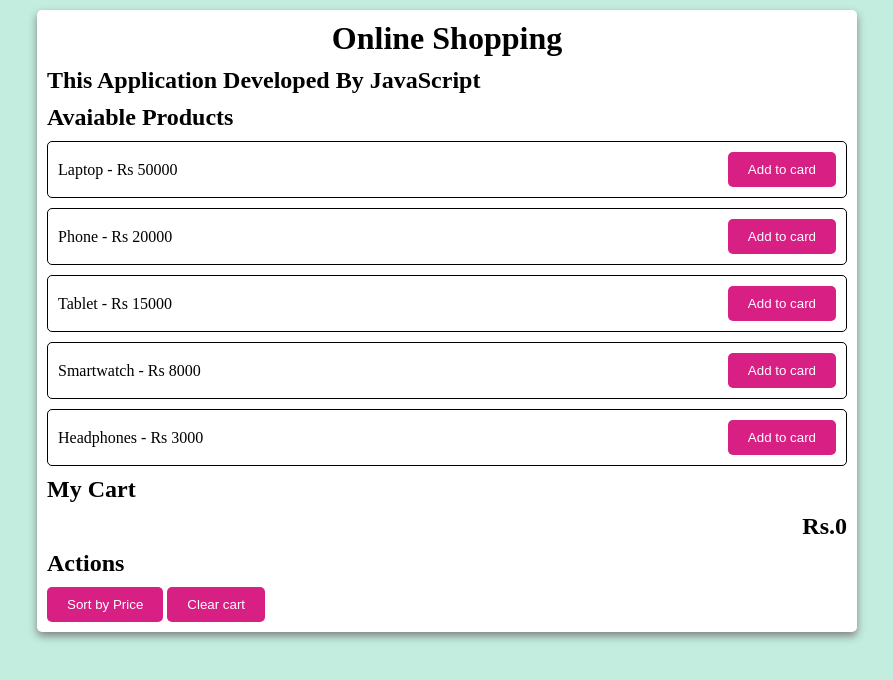
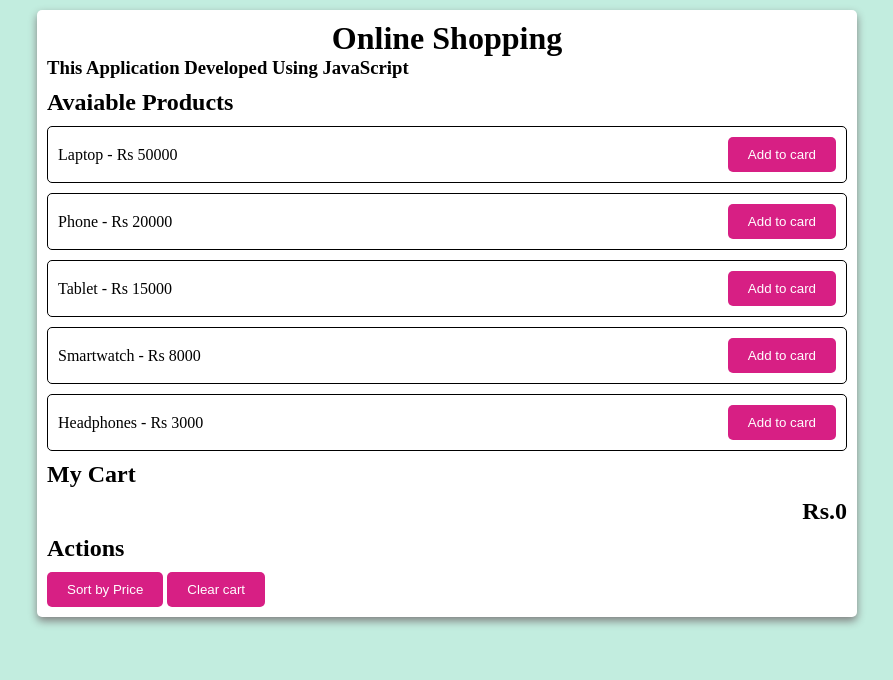
Before and after one commit to grahul26/ononline-shopping-application, a plain HTML site: page index.html in a window 1280 px wide. Shown: the whole page, without its empty margins (193-1086 px from the left). Drawn offline with Linux system fonts and the light colour scheme.

Commit message:
Updated h3 tag

```diff
--- a/index.html
+++ b/index.html
@@ -92,7 +92,7 @@
 
 
         <h1  >Online Shopping</h1>
-        <h2>This Application Developed By JavaScript</h2>
+        <h3>This Application Developed Using JavaScript</h3>
 
         <p id="feedback" ></p>
 
```
